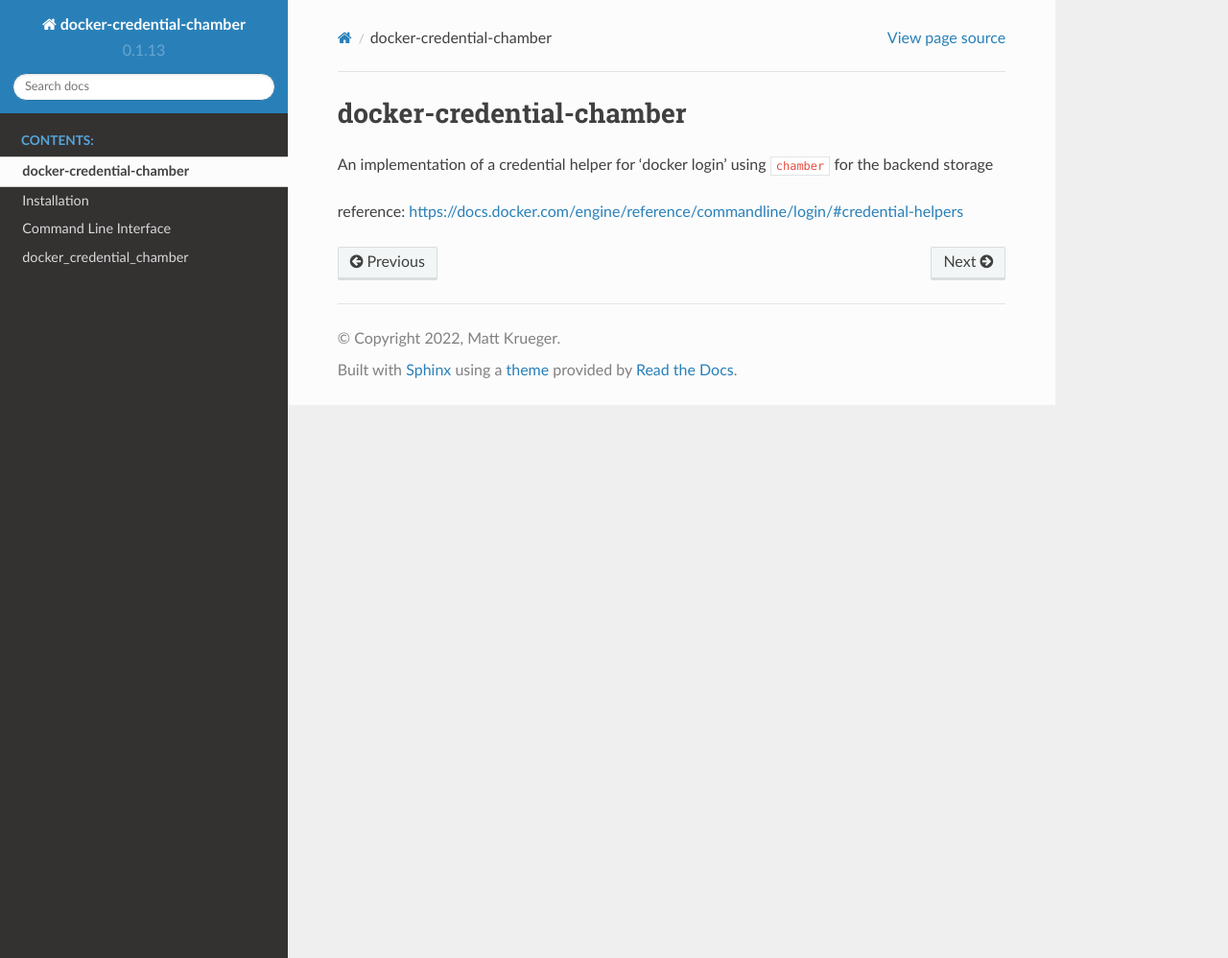
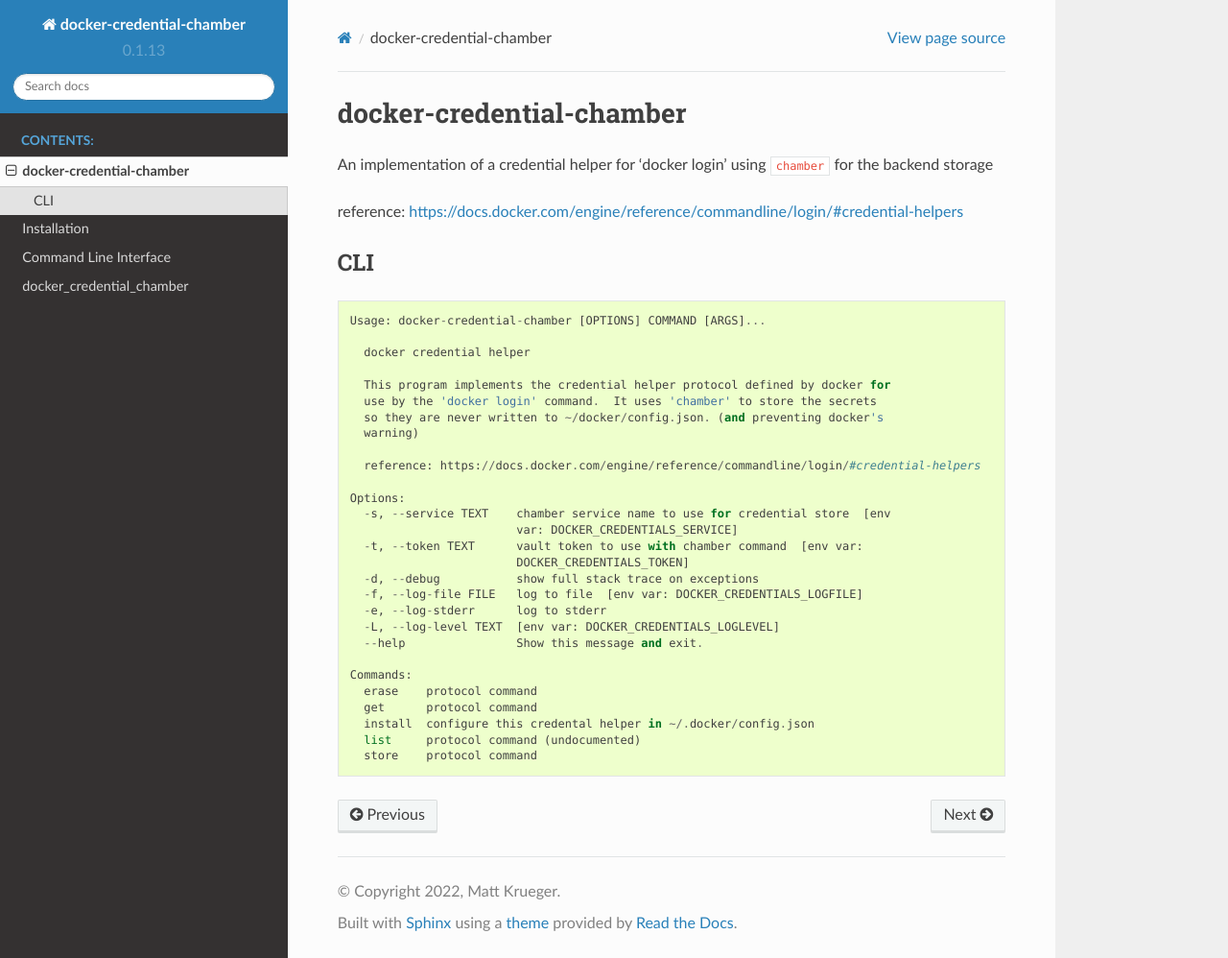
Before and after one commit to rstms/docker-credential-chamber, a Sphinx documentation site: the page built from docs/readme.rst, in a window 1280 px wide and 998 px high. Shown: the whole window at 96% size. Built offline with Sphinx 7.4.7 and the Read the Docs theme 2.0.0, drawn with Linux system fonts in a browser that asks for light colours.

Commit message:
update docs

```diff
--- a/docs/cli.rst
+++ b/docs/cli.rst
@@ -5,9 +5,11 @@
    :maxdepth: 4
 
 docker_credential_chamber CLI
-----------
+------------------------------
 
-The install api command is used to configure docker to use the helper.
+Non-default options may be configured using the environment variables shown in the help output.
+The `install` command is used to configure docker to use the helper.
+All other commands are used by the helper protocol.
 
 .. click:: docker_credential_chamber.cli:cli
   :prog: docker-credential-chamber
--- a/docs/readme.rst
+++ b/docs/readme.rst
@@ -5,3 +5,37 @@
 An implementation of a credential helper for 'docker login' using ``chamber`` for the backend storage
 
 reference: https://docs.docker.com/engine/reference/commandline/login/#credential-helpers
+
+CLI
+---
+
+.. code-block::
+
+   Usage: docker-credential-chamber [OPTIONS] COMMAND [ARGS]...
+
+     docker credential helper
+
+     This program implements the credential helper protocol defined by docker for
+     use by the 'docker login' command.  It uses 'chamber' to store the secrets
+     so they are never written to ~/docker/config.json. (and preventing docker's
+     warning)
+
+     reference: https://docs.docker.com/engine/reference/commandline/login/#credential-helpers
+
+   Options:
+     -s, --service TEXT    chamber service name to use for credential store  [env
+                           var: DOCKER_CREDENTIALS_SERVICE]
+     -t, --token TEXT      vault token to use with chamber command  [env var:
+                           DOCKER_CREDENTIALS_TOKEN]
+     -d, --debug           show full stack trace on exceptions
+     -f, --log-file FILE   log to file  [env var: DOCKER_CREDENTIALS_LOGFILE]
+     -e, --log-stderr      log to stderr
+     -L, --log-level TEXT  [env var: DOCKER_CREDENTIALS_LOGLEVEL]
+     --help                Show this message and exit.
+
+   Commands:
+     erase    protocol command
+     get      protocol command
+     install  configure this credental helper in ~/.docker/config.json
+     list     protocol command (undocumented)
+     store    protocol command
```
Also changed, not shown: README.md (+34 -0 lines), 3 other files.
